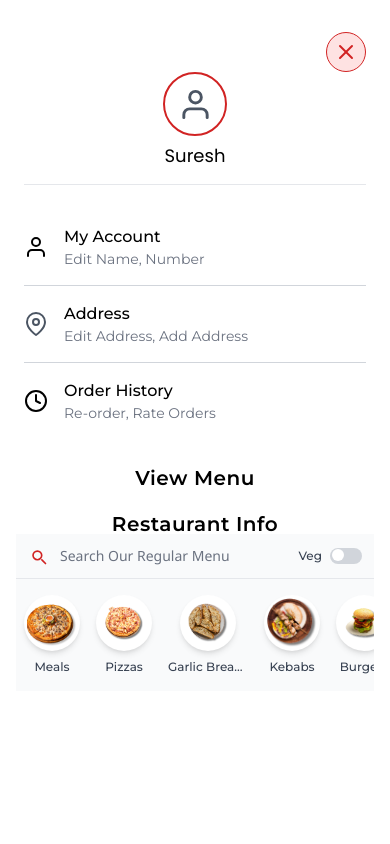
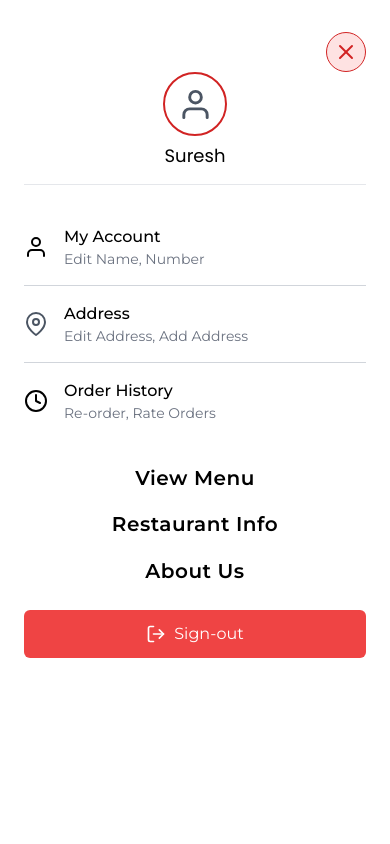
Before and after one commit to Shahid-Afridii/turkish_kebab_pizza_house, a React (Vite) app: page / in a window 390 px wide. Both pictures are taken after a click on the button 362 px from the left and 48 px from the top of the page. Shown: the top 844 px of the page. Built offline with nearby package versions, Linux system fonts and the light colour scheme.

Commit message:
navbar changes

```diff
--- a/src/components/HomeBlocks/Categories.jsx
+++ b/src/components/HomeBlocks/Categories.jsx
@@ -62,10 +62,10 @@ const CategoryCarousel = () => {
 
   const handleTouchEnd = () => {
     const swipeDistance = touchStartX.current - touchEndX.current;
-    if (swipeDistance > 30) {
+    if (swipeDistance > 50) {
       // Swipe left
       handleNext();
-    } else if (swipeDistance < -30) {
+    } else if (swipeDistance < -50) {
       // Swipe right
       handlePrev();
     }
@@ -75,7 +75,7 @@ const CategoryCarousel = () => {
   const touchEndX = useRef(0);
 
   return (
-    <div className="relative flex items-center justify-center w-full mt-4 md:mt-8">
+    <div className="relative flex items-center shadow-xl lg:shadow-sm justify-center w-full mt-4 md:mt-8">
       {/* Left Arrow */}
       {isScrollable && (
         <button
--- a/src/components/Navbar.jsx
+++ b/src/components/Navbar.jsx
@@ -27,7 +27,7 @@ const Navbar = () => {
   const isActive = (path) => location.pathname === path;
 
   return (
-    <header className="bg-gray-50 relative z-50">
+    <header className="bg-gray-50 relative z-[9999]">
       <div className="container mx-auto flex justify-between items-center px-2 py-4 lg:px-6">
         {/* Logo */}
         <Link to="/" className="flex items-center">
@@ -104,7 +104,7 @@ const Navbar = () => {
 
       {/* Mobile Menu */}
       {isMenuOpen && (
-        <div className="fixed inset-0 bg-white z-50 overflow-y-auto">
+        <div className="fixed inset-0 bg-white z-[9999] overflow-y-auto">
           <motion.div
             initial={{ opacity: 0, x: "100%" }}
             animate={{ opacity: 1, x: "0%" }}
--- a/src/layouts/MainLayout.jsx
+++ b/src/layouts/MainLayout.jsx
@@ -5,7 +5,7 @@ import Footer from '../components/Footer';
 const MainLayout = ({ children }) => (
   <div>
     <Navbar className="bg-gray-50" />
-    <main className="py-4 px-4 bg-gray-50 ">{children}</main>
+    <main className="lg:py-4 lg:px-4 bg-gray-50 ">{children}</main>
     <Footer />
   </div>
 );
```
